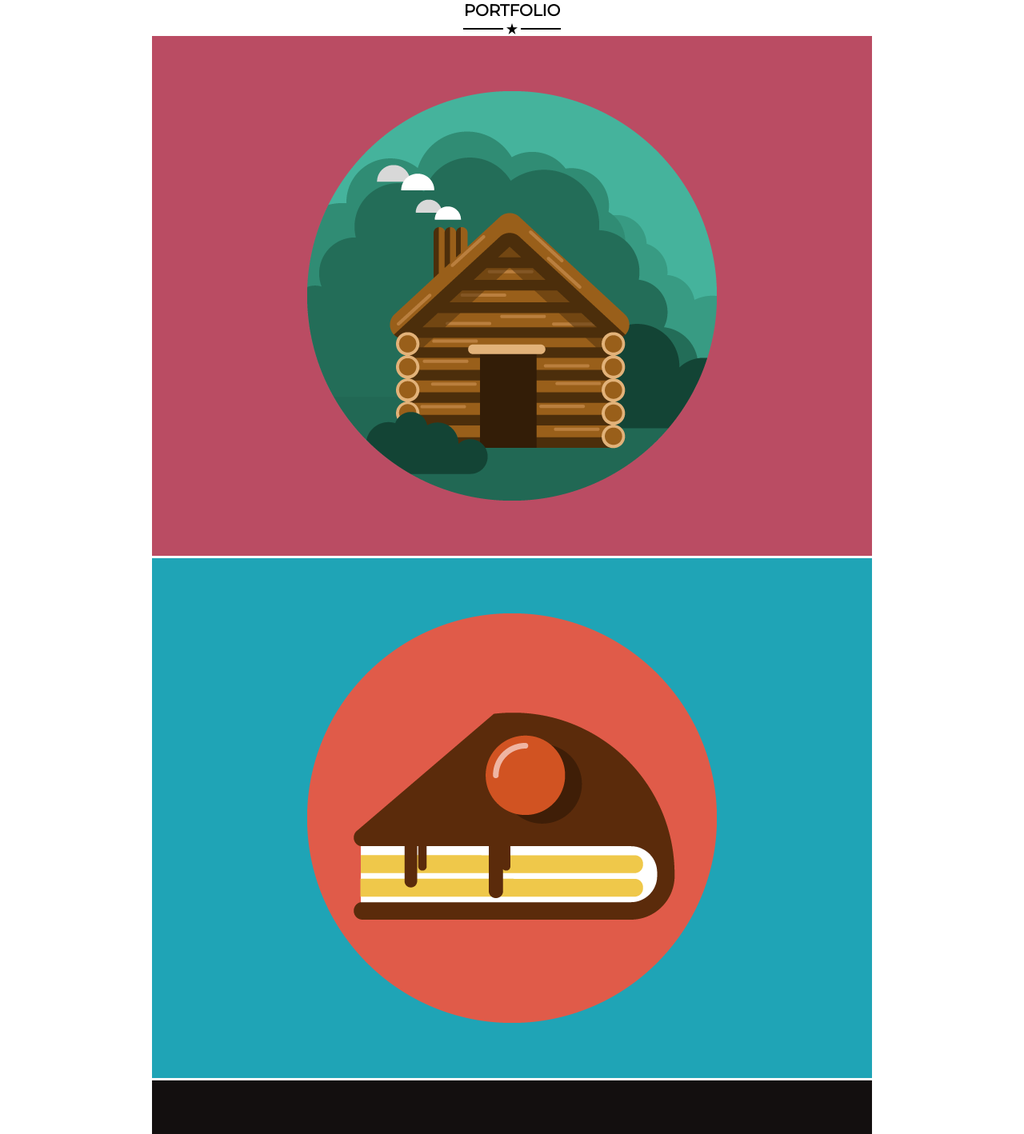
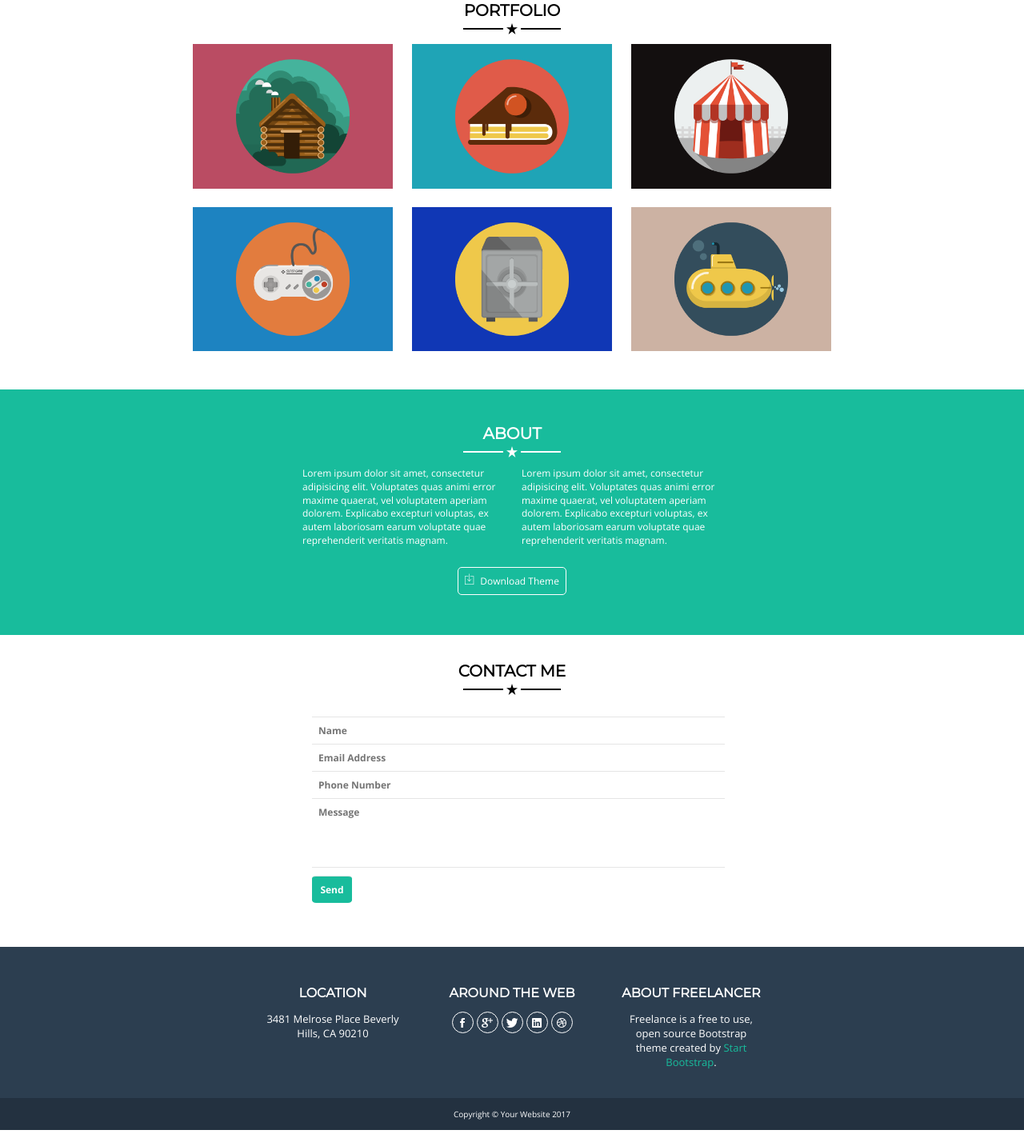
Before and after one commit to lucasemmsuarez/workshop1, a plain HTML site: page index.html in a window 1280 px wide. Shown: the part 439-1857 px from the top of the page at 80% size. Drawn offline with nearby package versions, Linux system fonts and the light colour scheme.

Commit message:
portfolio

```diff
--- a/index.html
+++ b/index.html
@@ -6,6 +6,7 @@
 	<link rel="stylesheet" href="styles/reset.css">
 	<link rel="stylesheet" href="http://code.ionicframework.com/ionicons/2.0.1/css/ionicons.min.css">
 	<link href="https://fonts.googleapis.com/css?family=Montserrat|Open+Sans:400,600,700" rel="stylesheet">
+	<meta name="viewport" content="width=device-width, initial-scale=1.0">
 	<title>Portfolio</title>
 </head>
 <body>
@@ -19,7 +20,7 @@
 			</ul>
 		</div>
 	</nav>
-	<header class="banner">
+	<header class="banner seccion">
 		<div class="contenedor">
 			<img src="images/profile.png" alt="" class="foto">
 			<h1 class="titulo">nombre apellido</h1>
@@ -32,27 +33,86 @@
 			<h2 class="descripcion">Web Developer - Graphic Artist - User Experience Designer</h2>
 		</div>
 	</header>
-	<section class="galeria">
+	<section class="galeria seccion">
 		<div class="contenedor">
-			<h3 class="port">PORTFOLIO</h3>
+			<h3 class="subtitulo">PORTFOLIO</h3>
 			<span class="starblack">
 				<span class="ion-star">
 				</span>
 			</span>
 			<article class="portfolio">
-				<img src="images/cabin.png" alt="">
-				<img src="images/cake.png" alt="">
-				<img src="images/circus.png" alt="">
-				<img src="images/game.png" alt="">
-				<img src="images/safe.png" alt="">
-				<img src="images/submarine.png" alt="">
+					<article class="portfolio-item">
+						<figure>
+							<a href="#portfolio-01">
+								<img src="images/cabin.png" class="img-responsive">
+								<div>
+									<span class="ion-search"></span>
+								</div>
+							</a>
+						</figure>
+					</article>
+
+					<article class="portfolio-item">
+						<figure>
+							<a href="#portfolio-01" data-toggle="modal">
+								<img src="images/cake.png" class="img-responsive">
+								<div>
+									<span class="ion-search"></span>
+								</div>
+							</a>
+						</figure>
+					</article>
+
+					<article class="portfolio-item">
+						<figure>
+							<a href="#portfolio-01">
+								<img src="images/circus.png" class="img-responsive">
+								<div>
+									<span class="ion-search"></span>
+								</div>
+							</a>
+						</figure>
+					</article>
+
+					<article class="portfolio-item">
+						<figure>
+							<a href="#portfolio-01">
+								<img src="images/game.png" class="img-responsive">
+								<div>
+									<span class="ion-search"></span>
+								</div>
+							</a>
+						</figure>
+					</article>
+
+					<article class="portfolio-item">
+						<figure>
+							<a href="#portfolio-01">
+								<img src="images/safe.png" class="img-responsive">
+								<div>
+									<span class="ion-search"></span>
+								</div>
+							</a>
+						</figure>
+					</article>
+
+					<article class="portfolio-item">
+						<figure>
+							<a href="#portfolio-01">
+								<img src="images/submarine.png" class="img-responsive">
+								<div>
+									<span class="ion-search"></span>
+								</div>
+							</a>
+						</figure>
+					</article>
 			</article>
 		</div>
 	</section>
-	<section>
+	<section class="about seccion">
 		<div class="contenedor">
-			<h3>ABOUT</h3>
-			<span class="starblack">
+			<h3 class="subtitulo">ABOUT</h3>
+			<span class="starwhite">
 				<span class="ion-star">
 				</span>
 			</span>
@@ -60,30 +120,30 @@
 				<p>Lorem ipsum dolor sit amet, consectetur adipisicing elit. Voluptates quas animi error maxime quaerat, vel voluptatem aperiam dolorem. Explicabo excepturi voluptas, ex autem laboriosam earum voluptate quae reprehenderit veritatis magnam.</p>
 				<p>Lorem ipsum dolor sit amet, consectetur adipisicing elit. Voluptates quas animi error maxime quaerat, vel voluptatem aperiam dolorem. Explicabo excepturi voluptas, ex autem laboriosam earum voluptate quae reprehenderit veritatis magnam.</p>
 			</article>
-			<a href="#" class="ion-ios-download-outline">Download theme</a>
+			<a href="music/calamaro.mp3" download="Calamaro" class="cancion"><span class="ion-ios-download-outline"></span>Download Theme</a>
 		</div>
 	</section>
-	<section>
+	<section class="contacto seccion">
 		<div class="contenedor">
-			<h3>CONTACT ME</h3>
+			<h3 class="subtitulo">CONTACT ME</h3>
 			<span class="starblack">
 				<span class="ion-star">
 				</span>
 			</span>
 			<form method="POST" action="enviar.php" enctype="multipart/form-data">
-				<input type="text" name="name" placeholder="Name">
+				<input type="name" name="name" placeholder="Name">
 				<input type="email" name="email" placeholder="Email Address">
 				<input type="tel" name="telefono" placeholder="Phone Number">
-				<input type="text" name="msje" placeholder="Message" class="texto">
-				<input type="submit" value="Send">
+				<input type="text" name="msje" placeholder="Message" class="mensaje">
+				<input type="submit" value="Send" class="send">
 			</form>
 		</div>
 	</section>
-	<footer>
+	<footer class="footer">
 		<div class="contenedor">
 			<article>
 				<h4>LOCATION</h4>
-				<p>Lorem ipsum dolor sit amet, consectetur.</p>
+				<p>3481 Melrose Place Beverly Hills, CA 90210</p>
 			</article>
 			<article>
 				<h4>AROUND THE WEB</h4>
@@ -97,11 +157,11 @@
 			</article>
 			<article>
 				<h4>ABOUT FREELANCER</h4>
-				<p>Freelance is a free to use, open source Bootstrap theme created by <a href="#">Start Bootstrap</a>.</p>
+				<p>Freelance is a free to use, open source Bootstrap theme created by <a href="#" class="start">Start Bootstrap</a>.</p>
 			</article>
 		</div>
 	</footer>
-	<section>
+	<section class="ultimo">
 		<div class="contenedor">
 			<p>Copyright © Your Website 2017</p>
 		</div>
--- a/styles/style.css
+++ b/styles/style.css
@@ -1,7 +1,11 @@
-/*
-font-family: 'Montserrat', sans-serif;
-font-family: 'Open Sans', sans-serif;
-*/
+/*	font-family: 'Montserrat', sans-serif;
+	font-family: 'Open Sans', sans-serif; */
+
+.seccion{
+	text-align: center;
+	padding: 35px 0;
+}
+
 
 /* NAV */
 
@@ -16,7 +20,7 @@ font-family: 'Open Sans', sans-serif;
 	color: white;
 	font-weight: 700;
 	overflow: auto;
-	padding: 25px 0;
+	padding: 20px 0;
 	text-transform: uppercase;
 }
 
@@ -44,8 +48,6 @@ font-family: 'Open Sans', sans-serif;
 
 .banner{
 	background: rgb(24,188,156);
-	text-align: center;
-	padding: 35px 0 35px 0;
 }
 
 .foto{
@@ -57,10 +59,18 @@ font-family: 'Open Sans', sans-serif;
 	color: white;
 	font-family: 'Montserrat', sans-serif;
 	font-size: 35px;
-	padding: 10px 0 10px 0;
+	padding: 15px 0;
 }
 
-/* ESTRELLITA */
+.banner .descripcion{
+	color: white;
+	padding: 10px;
+	font-family: 'Open Sans', sans-serif;
+	font-size: 12px;
+    font-weight: 400;
+}
+
+/* ESTRELLITA BLANCA */
 
 .starwhite:before,.starwhite:after{
 	content: "";
@@ -75,26 +85,7 @@ font-family: 'Open Sans', sans-serif;
 	color: white;
 }
 
-.banner .descripcion{
-	color: white;
-	padding: 10px;
-	font-family: 'Open Sans', sans-serif;
-	font-size: 12px;
-    font-weight: 400;
-}
-
-.galeria{
-	padding: 35px 0 35px 0;
-	text-align: center;
-}
-
-.contenedor .port{
-	font-family: 'Montserrat', sans-serif;
-	text-transform: uppercase;
-	font-weight: bold;
-	font-size: 20px;
-    padding-bottom: 5px;
-}
+/* ESTRELLITA NEGRA */
 
 .starblack:before,.starblack:after{
 	content: "";
@@ -108,3 +99,203 @@ font-family: 'Open Sans', sans-serif;
 .starblack.ion-star{
 	color: black;
 }
+
+/* GALERIA */
+
+.contenedor .subtitulo{
+	font-family: 'Montserrat', sans-serif;
+	text-transform: uppercase;
+	font-weight: bold;
+	font-size: 20px;
+    padding-bottom: 5px;
+}
+
+.contenedor .portfolio img{
+	width: 100%;
+}
+
+.portfolio-item{
+	width: 30%;
+	padding: 10px;
+	box-sizing: border-box;
+	display: inline-block;
+}
+
+.portfolio-item figure {
+  position: relative; }
+
+.portfolio-item figure div {
+  position: absolute;
+  left: 0;
+  top: 0;
+  width: 100%;
+  height: 100%;
+  background-color: rgba(0, 0, 0, 0.8);
+  opacity: 0;
+  transition: 500ms;
+  -ms-transition: 500ms;
+  -webkit-transition: 500ms; }
+
+.portfolio-item figure div span {
+  position: absolute;
+  left: 50%;
+  top: 50%;
+  color: #FFFFFF;
+  font-size: 50px;
+  transition: 300ms;
+  -ms-transition: 300ms;
+  -webkit-transition: 300ms; }
+
+.portfolio-item figure:hover div {
+  opacity: 1; }
+
+.portfolio-item span {
+  transform: translate(-50%, -50%) scale(1); }
+
+@media screen and (max-width:400px){
+	.portfolio-item{
+		width: 90%;
+		padding: 5px;
+	}
+}
+
+/* ABOUT */
+
+.about{
+	background: rgb(24,188,156);
+}
+
+.about .contenedor{
+	padding-bottom: 25px;
+	padding-top: 10px;
+}
+
+.about .contenedor .subtitulo{
+	color: white;
+}
+
+.about .contenedor article{
+	margin-bottom: 20px;
+}
+
+.about .contenedor article p{
+	width: 250px;
+	display: inline-block;
+	color: white;
+	text-align: left;
+	padding: 10px;
+	font-family: 'Open Sans', sans-serif;
+	font-size: 12px;
+	line-height: 1.4;
+}
+
+/* BOTON DE DESCARGA */
+
+.cancion{
+	background: rgb(24,188,156);
+	font-family: 'Open Sans', sans-serif;
+	color: white;
+	padding: 8px;
+	font-size: 12px;
+	border: 1px solid white;
+	border-radius: 5px;
+	text-decoration: none;
+}
+
+.cancion span{
+	font-size: 18px;
+	padding-right: 8px;
+	color: white;
+}
+
+/* FORMULARIO */
+
+.contacto .contenedor form{
+	max-width: 500px;
+	margin: auto;
+	margin-top: 15px;
+	padding: 10px 0 20px 0;
+}
+
+.contacto .contenedor form input{
+	width: 100%;
+	-webkit-appearance: none;
+	border-style: none;
+	border-top: 1.5px solid #e5e5e5;
+	padding: 8px;
+	font-family: 'Open Sans', sans-serif;
+	font-weight: bold;
+	font-size: 12px;
+}
+
+.contacto .contenedor form .mensaje{
+	border-bottom: 1.5px solid #e5e5e5;
+	padding-bottom: 60px;
+}
+
+.contacto .contenedor form .send{
+	width: 50px;
+	border-radius: 10%;
+	background: rgb(24,188,156);
+	color: white;
+	margin-right: 500px;
+	margin-top: 10px;
+}
+
+/* LOCATION */
+
+.footer{
+	background: rgb(44,62,80);
+	text-align: center;
+	padding: 30px 0 15px 0;
+}
+
+.footer article{
+	width: 180px;
+	display: inline-block;
+	color: white;
+	padding: 20px;
+	vertical-align: top;
+}
+
+.footer article h4{
+	font-family: 'Montserrat', sans-serif;
+	padding-bottom: 15px;
+}
+
+.footer article p{
+	font-family: 'Open Sans', sans-serif;
+	font-size: 13px;
+	line-height: 1.4;
+}
+
+.footer article ul li{
+	list-style: none;
+	display: inline-block;
+	width: 25px;
+	height: 25px;
+	border-radius: 50%;
+	border: 1px solid white;
+}
+
+.footer article ul li span{
+	color: white;
+	position: relative;
+	top: 5px;
+}
+
+.footer article p .start{
+	text-decoration: none;
+	color: rgb(24,188,156);
+}
+
+/* ULTIMO DIV */
+
+.ultimo{
+	background: #233140;
+	padding: 15px;
+	text-align: center;
+	color: white;
+	font-size: 10px;
+	font-family: 'Open Sans', sans-serif;
+}
```
Also changed, not shown: 1 other file.
